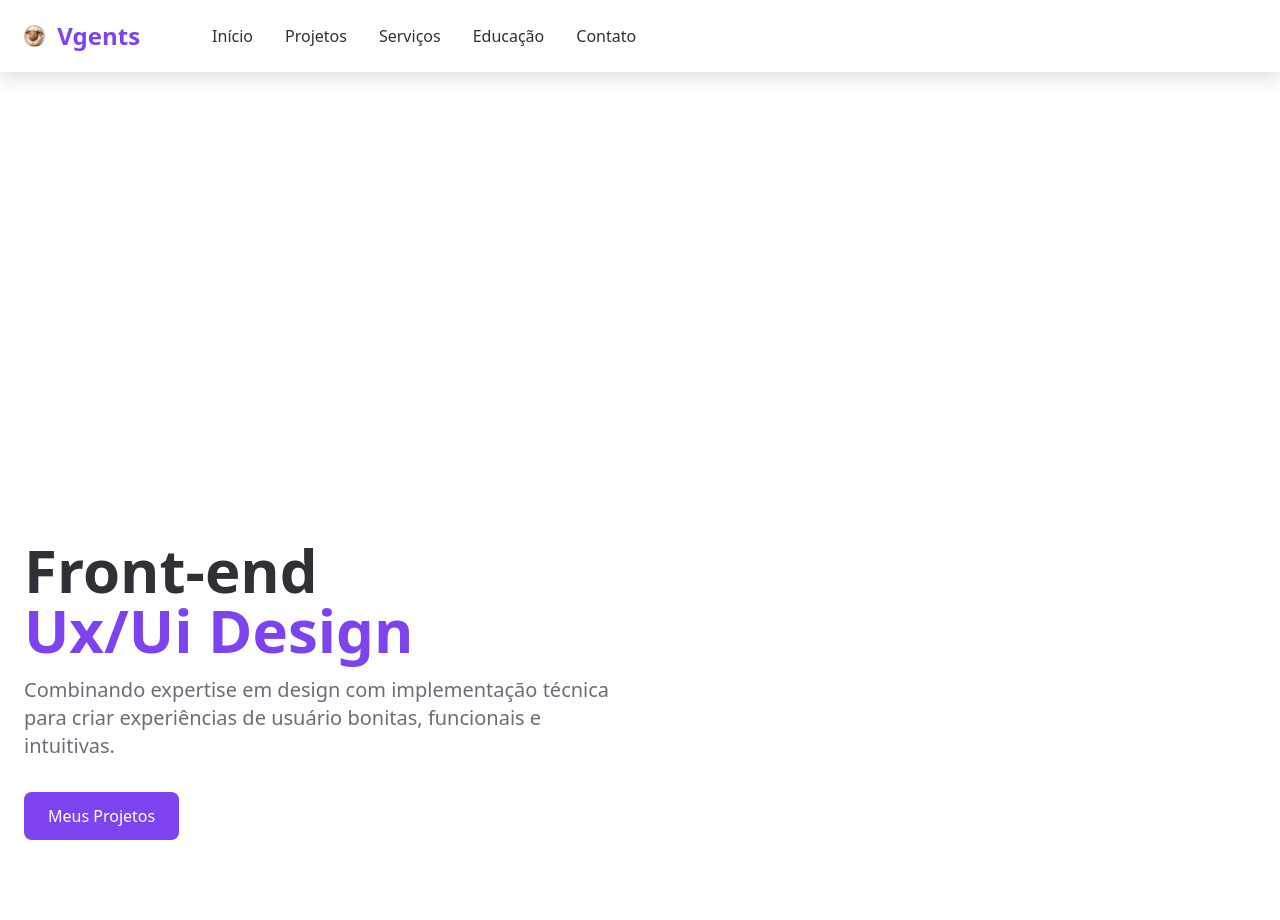
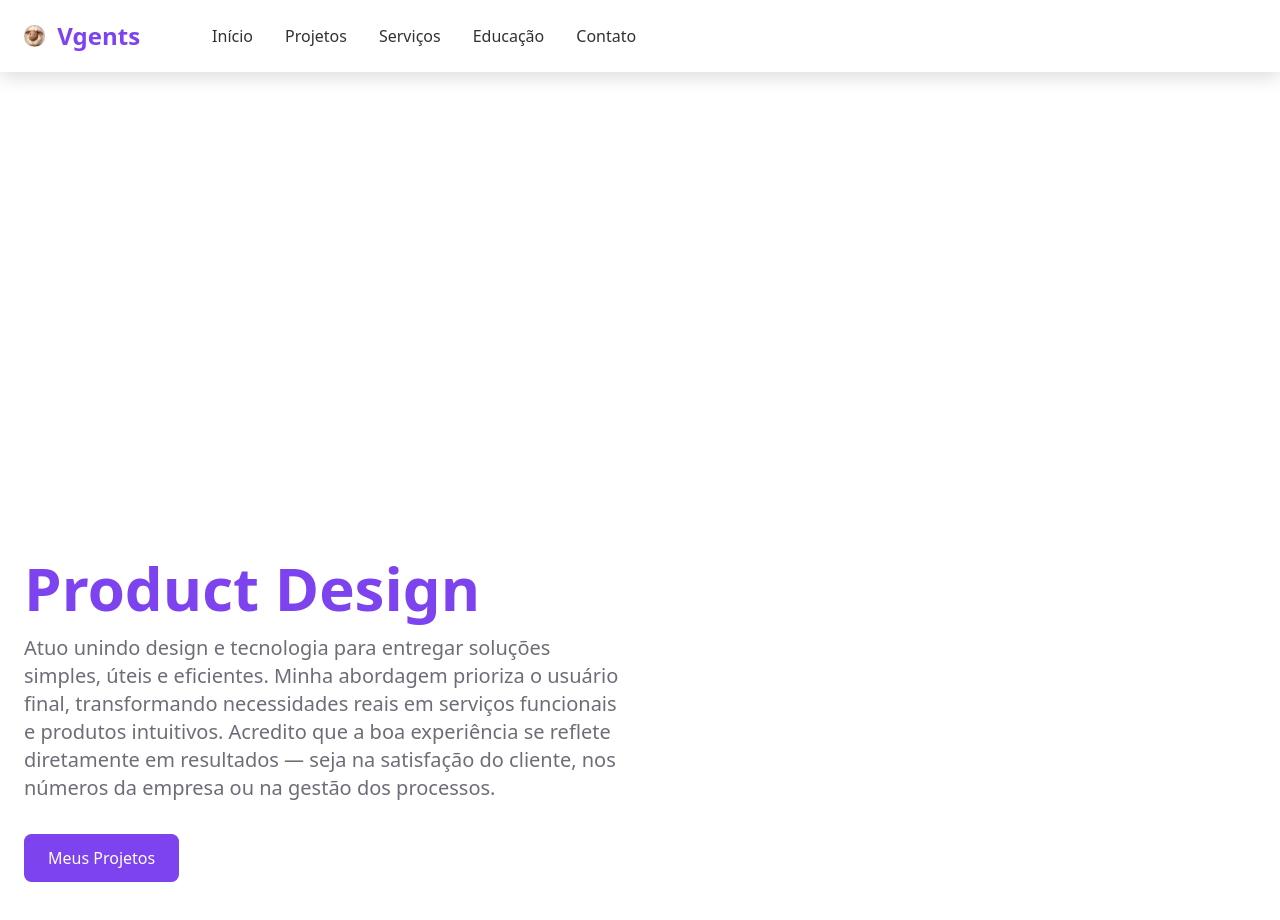
Before and after one commit to PauloVieirra/portifolio, a React (Vite) app: page / in a window 1280 px wide. Shown: the top 920 px of the page. Built offline with nearby package versions, Linux system fonts and the light colour scheme.

Commit message:
updateHero

```diff
--- a/src/components/Hero.jsx
+++ b/src/components/Hero.jsx
@@ -9,12 +9,12 @@ const Hero = () => {
         <div className="grid md:grid-cols-2 gap-10 items-center">
           <div className="animate-fade-in" >
             <h1 className="mb-4 text-4xl md:text-5xl lg:text-6xl font-bold leading-tight">
-              Front-end
+
               <br></br>
-              <span className="text-primary">Ux/Ui Design </span>
+              <span className="text-primary">Product Design </span>
             </h1>
             <p className="text-lg md:text-xl text-muted-foreground mb-8 max-w-2xl">
-              Combinando expertise em design com implementação técnica para criar experiências de usuário bonitas, funcionais e intuitivas.
+              Atuo unindo design e tecnologia para entregar soluções simples, úteis e eficientes. Minha abordagem prioriza o usuário final, transformando necessidades reais em serviços funcionais e produtos intuitivos. Acredito que a boa experiência se reflete diretamente em resultados — seja na satisfação do cliente, nos números da empresa ou na gestão dos processos.
             </p>
             <div style={{display:'flex', width:"100%",  alignItems:'center', gap:'24px'}} >
               <a href="#projects" className="btn-primary">
```
